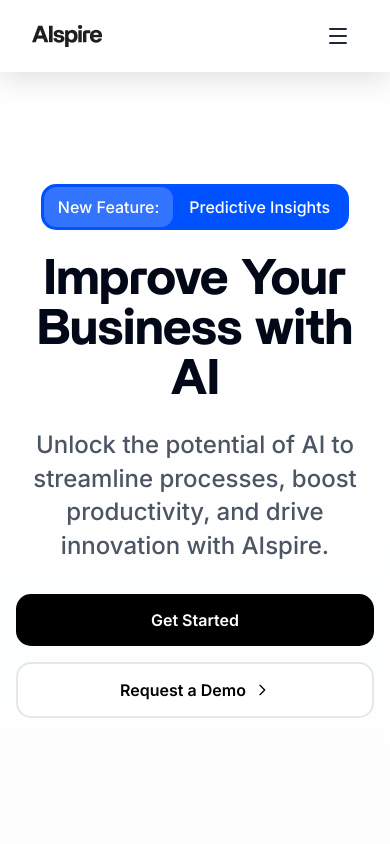
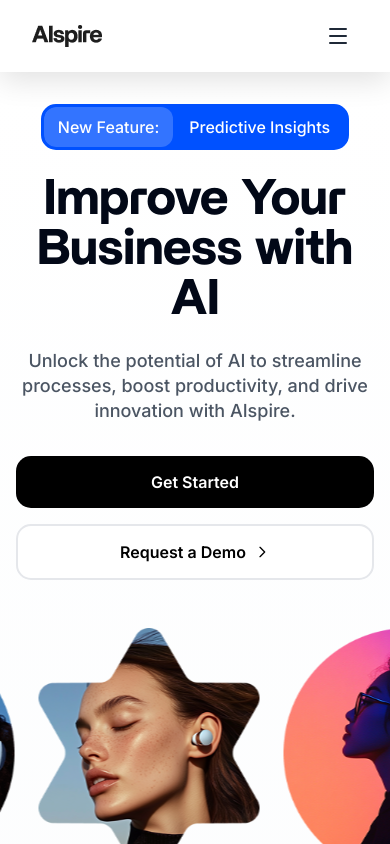
Before and after one commit to MarufAlAslam/alspire-react-vite-typescript-tailwind, a React (Vite) app: page / in a window 390 px wide. Shown: the top 844 px of the page. Built offline with nearby package versions, Linux system fonts and the light colour scheme.

Commit message:
:bug: update hero on mobile

```diff
--- a/src/components/Hero.tsx
+++ b/src/components/Hero.tsx
@@ -8,14 +8,14 @@ const sliderImages = [slider1, slider2, slider3, slider4];
 
 export function Hero() {
   return (
-    <section className="min-h-screen flex flex-col items-center justify-center px-4 xl:px-0 pb-24 bg-gradient-to-b from-background to-secondary/20">
-      <div className="max-w-5xl mx-auto text-center mb-12 space-y-6">
+    <section className="min-h-screen flex flex-col items-center justify-center sm:px-4 px-0 xl:px-0 pb-24 bg-gradient-to-b from-background to-secondary/20">
+      <div className="max-w-5xl mx-auto text-center mb-12 sm:px-0 px-4 space-y-6">
         {/* Badge */}
         <motion.div
           initial={{ opacity: 0, y: 20 }}
           animate={{ opacity: 1, y: 0 }}
           transition={{ duration: 0.5 }}
-          className="inline-flex items-center bg-[#0051FF] text-white rounded-[15px] text-sm font-medium overflow-hidden border-[3px] border-[#0051FF] mt-28"
+          className="inline-flex items-center bg-[#0051FF] text-white rounded-[15px] text-sm font-medium overflow-hidden border-[3px] border-[#0051FF] sm:mt-28 mt-8"
         >
           <span className="bg-[#3374ff] rounded-[12px] text-white text-base font-medium px-3.5 py-2">New Feature:</span>
           <span className="px-4 py-2 text-base font-medium">Predictive Insights</span>
@@ -38,7 +38,7 @@ export function Hero() {
           initial={{ opacity: 0, y: 20 }}
           animate={{ opacity: 1, y: 0 }}
           transition={{ duration: 0.5, delay: 0.2 }}
-          className="text-[24px] font-medium text-gray-600 max-w-3xl mx-auto leading-[1.4]"
+          className="sm:text-2xl text-lg font-medium text-gray-600 max-w-3xl mx-auto leading-[1.4]"
         >
           Unlock the potential of AI to streamline processes, boost productivity,
           and drive innovation with AIspire.
@@ -84,12 +84,12 @@ export function Hero() {
         transition={{ duration: 0.5, delay: 0.4 }}
         className="w-full overflow-hidden relative"
       >
-        <div className="flex mt-20 animate-scroll gap-6">
+        <div className="flex sm:mt-20 animate-scroll gap-6">
           {/* Repeat images multiple times for seamless loop */}
           {[...sliderImages, ...sliderImages].map((img, index) => (
             <div
               key={index}
-              className="flex-shrink-0 h-[330px] w-auto"
+              className="flex-shrink-0 sm:h-[330px] h-[250px] w-auto"
             >
               <img
                 src={img}
```
